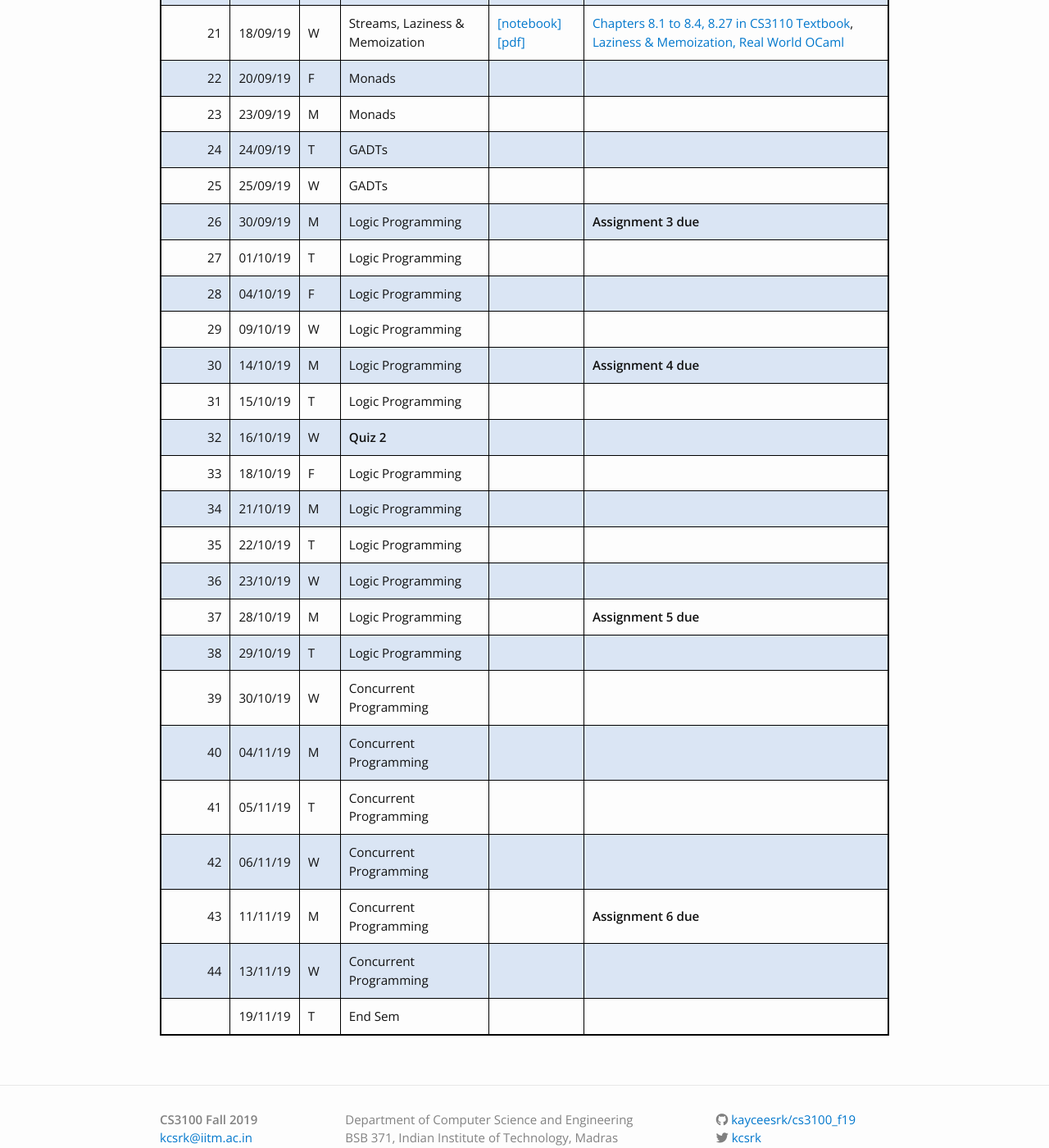
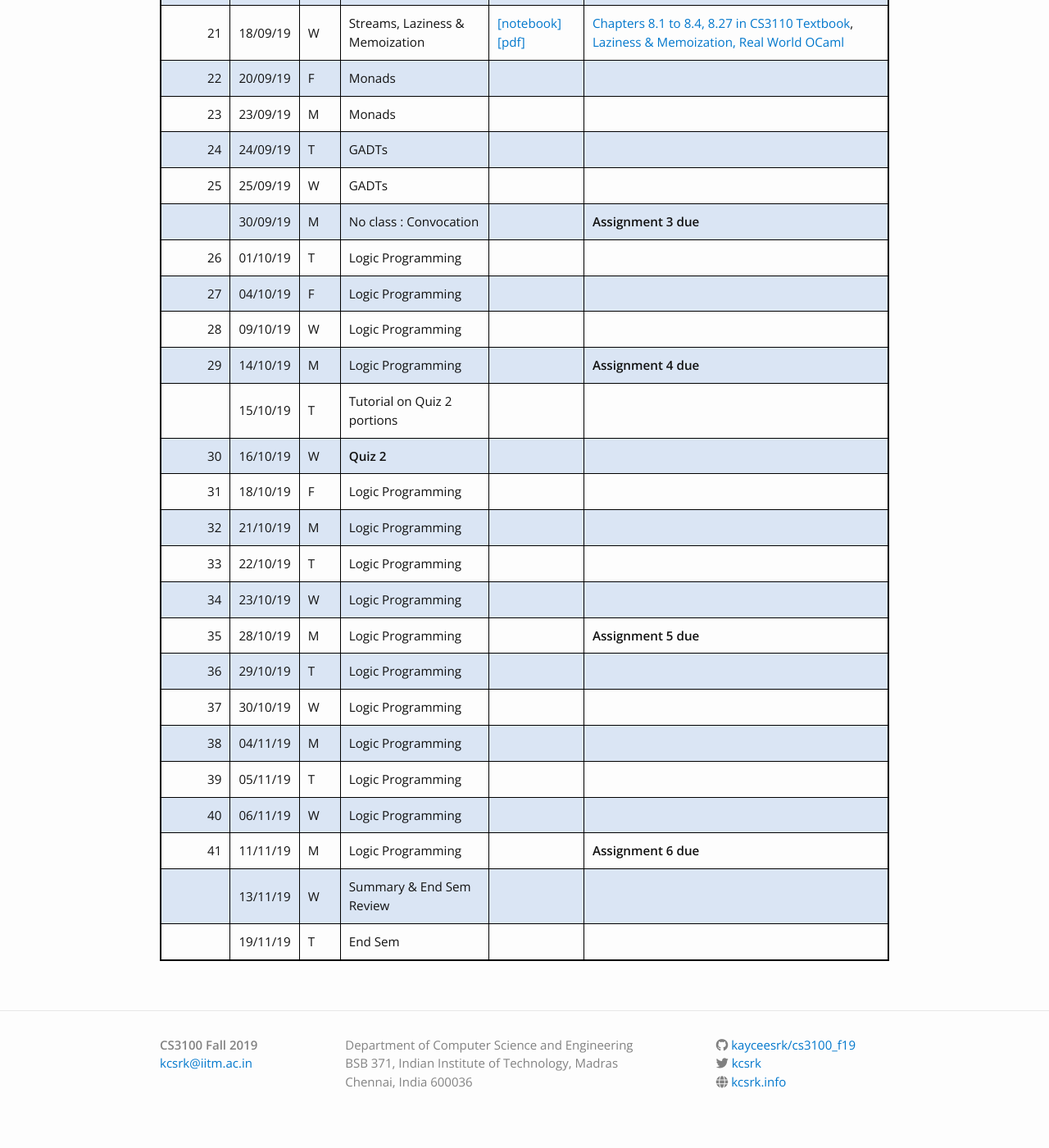
Before and after one commit to kayceesrk/cs3100_m20, a Jekyll site: the page built from schedule.md, in a window 1280 px wide and 1400 px high, scrolled down 1830 px. Shown: the whole window at 82% size. Built offline with Jekyll 4.4.1, drawn with Linux system fonts in a browser that asks for light colours; nearby versions of some CDN libraries.

Commit message:
Update schedule

```diff
--- a/schedule.md
+++ b/schedule.md
@@ -40,23 +40,23 @@ interactive notebooks are accessed using docker container whose instructions are
 |23|23/09/19|M|Monads|||
 |24|24/09/19|T|GADTs|||
 |25|25/09/19|W|GADTs|||
-|26|30/09/19|M|Logic Programming||**Assignment 3 due**|
-|27|01/10/19|T|Logic Programming|||
-|28|04/10/19|F|Logic Programming|||
-|29|09/10/19|W|Logic Programming|||
-|30|14/10/19|M|Logic Programming||**Assignment 4 due**|
-|31|15/10/19|T|Logic Programming|||
-|32|16/10/19|W|**Quiz 2**|||
-|33|18/10/19|F|Logic Programming|||
-|34|21/10/19|M|Logic Programming|||
-|35|22/10/19|T|Logic Programming|||
-|36|23/10/19|W|Logic Programming|||
-|37|28/10/19|M|Logic Programming||**Assignment 5 due**|
-|38|29/10/19|T|Logic Programming|||
-|39|30/10/19|W|Concurrent Programming|||
-|40|04/11/19|M|Concurrent Programming|||
-|41|05/11/19|T|Concurrent Programming|||
-|42|06/11/19|W|Concurrent Programming|||
-|43|11/11/19|M|Concurrent Programming||**Assignment 6 due**|
-|44|13/11/19|W|Concurrent Programming|||
+||30/09/19|M|No class : Convocation ||**Assignment 3 due**|
+|26|01/10/19|T|Logic Programming|||
+|27|04/10/19|F|Logic Programming|||
+|28|09/10/19|W|Logic Programming|||
+|29|14/10/19|M|Logic Programming||**Assignment 4 due**|
+||15/10/19|T|Tutorial on Quiz 2 portions|||
+|30|16/10/19|W|**Quiz 2**|||
+|31|18/10/19|F|Logic Programming|||
+|32|21/10/19|M|Logic Programming|||
+|33|22/10/19|T|Logic Programming|||
+|34|23/10/19|W|Logic Programming|||
+|35|28/10/19|M|Logic Programming||**Assignment 5 due**|
+|36|29/10/19|T|Logic Programming|||
+|37|30/10/19|W|Logic Programming|||
+|38|04/11/19|M|Logic Programming|||
+|39|05/11/19|T|Logic Programming|||
+|40|06/11/19|W|Logic Programming|||
+|41|11/11/19|M|Logic Programming||**Assignment 6 due**|
+||13/11/19|W|Summary & End Sem Review|||
 |  |19/11/19|T|End Sem|||
```
Also changed, not shown: 1 other file.
